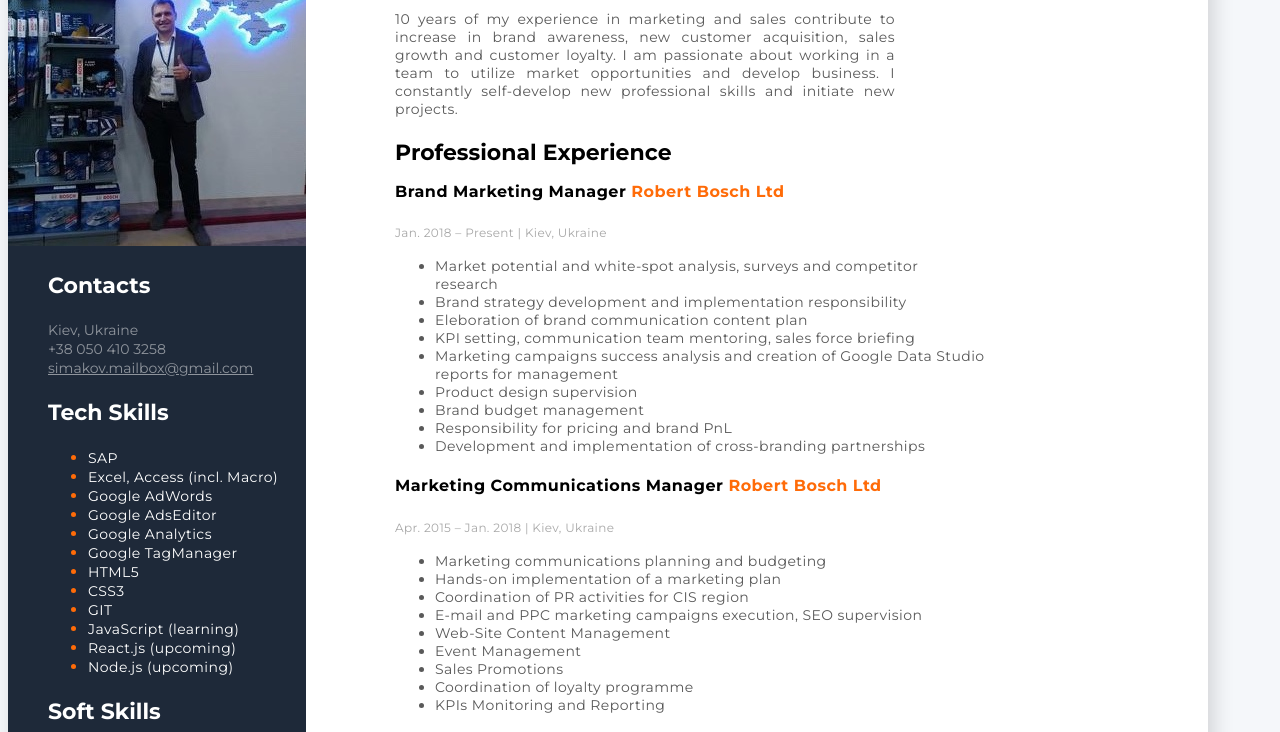
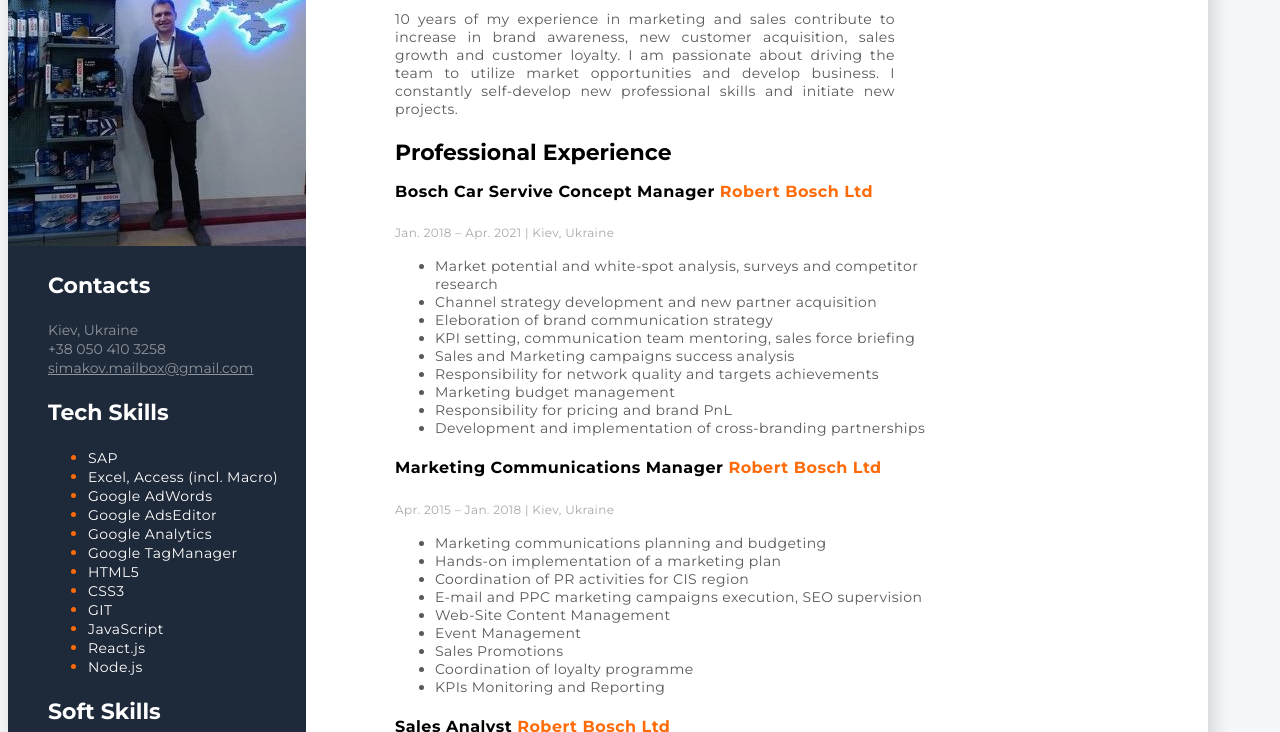
Before and after one commit to OleksandrSimakov/vscode-basics, a website: page index.html in a window 1280 px wide. Shown: the part 134-866 px from the top of the page. Drawn offline with Linux system fonts and the light colour scheme.

Commit message:
adds corrections

```diff
--- a/index.html
+++ b/index.html
@@ -16,17 +16,23 @@
       <!--sidebar container-->
       <div class="sidebar">
         <aside>
-          <img src="./img/IMG_7129.jpg" alt="my photo" width="298" height="332"/>
+          <img
+            src="./img/IMG_7129.jpg"
+            alt="my photo"
+            width="298"
+            height="332"
+          />
           <!--Contacts container-->
           <div>
             <h3 class="aside">Contacts</h3>
             <div>
               <p class="location">Kiev, Ukraine</p>
-              <a class="phone" href="tel:+380504103258"> +38 050 410 3258</a>
+              <a class="phone" href="tel:+380504103258">+38 050 410 3258</a>
             </div>
             <div>
-              <a class="e-mail" href="mailto:simakov.mailbox@gmail.com"
-                >simakov.mailbox@gmail.com<br>
+              <a class="e-mail" href="mailto:simakov.mailbox@gmail.com">
+                simakov.mailbox@gmail.com
+                <br />
               </a>
             </div>
           </div>
@@ -35,25 +41,37 @@
             <h3 class="aside">Tech Skills</h3>
             <ul>
               <li class="marker"><span class="skills">SAP</span></li>
-              <li class="marker"><span class="skills">Excel, Access (incl. Macro)</span></li>
+              <li class="marker">
+                <span class="skills">Excel, Access (incl. Macro)</span>
+              </li>
               <li class="marker"><span class="skills">Google AdWords</span></li>
-              <li class="marker"><span class="skills">Google AdsEditor</span></li>
-              <li class="marker"><span class="skills">Google Analytics</span></li>
-              <li class="marker"><span class="skills">Google TagManager</span></li>
+              <li class="marker">
+                <span class="skills">Google AdsEditor</span>
+              </li>
+              <li class="marker">
+                <span class="skills">Google Analytics</span>
+              </li>
+              <li class="marker">
+                <span class="skills">Google TagManager</span>
+              </li>
               <li class="marker"><span class="skills">HTML5</span></li>
               <li class="marker"><span class="skills">CSS3</span></li>
               <li class="marker"><span class="skills">GIT</span></li>
-              <li class="marker"><span class="skills">JavaScript (learning)</span></li>
-              <li class="marker"><span class="skills">React.js (upcoming)</span></li>
-              <li class="marker"><span class="skills">Node.js (upcoming)</span></li>
+              <li class="marker"><span class="skills">JavaScript</span></li>
+              <li class="marker"><span class="skills">React.js</span></li>
+              <li class="marker"><span class="skills">Node.js</span></li>
             </ul>
           </div>
           <!--Soft Skills container-->
           <div>
             <h3 class="aside">Soft Skills</h3>
             <ul>
-              <li class="marker"><span class="skills">Presentation Skills</span></li>
-              <li class="marker"><span class="skills">Design Thinking</span></li>
+              <li class="marker">
+                <span class="skills">Presentation Skills</span>
+              </li>
+              <li class="marker">
+                <span class="skills">Design Thinking</span>
+              </li>
               <li class="marker"><span class="skills">Scrum</span></li>
               <li class="marker"><span class="skills">Agile</span></li>
               <li class="marker"><span class="skills">GTD</span></li>
@@ -65,14 +83,14 @@
       <div class="about-me">
         <!--statement container-->
         <div>
-          <h2 class="position">Marketing Manager</h2>
+          <h2 class="position">Sales and Marketing Manager</h2>
           <h1 class="name">Oleksandr Simakov</h1>
           <p class="statement">
-            10 years of my experience in marketing and sales contribute to increase in brand
-            awareness, new customer acquisition, sales growth and customer
-            loyalty. I am passionate about working in a team to utilize market opportunities
-            and develop business. I constantly self-develop new professional skills and
-            initiate new projects.
+            10 years of my experience in marketing and sales contribute to
+            increase in brand awareness, new customer acquisition, sales growth
+            and customer loyalty. I am passionate about driving the team to
+            utilize market opportunities and develop business. I constantly
+            self-develop new professional skills and initiate new projects.
           </p>
         </div>
         <!--Professional Experience container-->
@@ -80,46 +98,94 @@
           <h3 class="h3-about-me">Professional Experience</h3>
           <!--Company 1-->
           <div>
-            <h4 class="position-company">Brand Marketing Manager <span class="yellow-company">Robert Bosch Ltd</span></h4>
-            <span class="date">Jan. 2018 – Present | Kiev, Ukraine</span>
+            <h4 class="position-company">
+              Bosch Car Servive Concept Manager
+              <span class="yellow-company">Robert Bosch Ltd</span>
+            </h4>
+            <span class="date">Jan. 2018 – Apr. 2021 | Kiev, Ukraine</span>
             <ul class="resp-list">
-              <li class="responsibilities">Market potential and white-spot analysis, surveys and competitor research</li>
-              <li class="responsibilities">Brand strategy development and implementation responsibility</li>
-              <li class="responsibilities">Eleboration of brand communication content plan</li>
-              <li class="responsibilities">KPI setting, communication team mentoring, sales force briefing</li>
-              <li class="responsibilities">Marketing campaigns success analysis and creation of Google Data Studio reports for management</li>
-              <li class="responsibilities">Product design supervision</li>
-              <li class="responsibilities">Brand budget management</li>
-              <li class="responsibilities">Responsibility for pricing and brand PnL</li>
-              <li class="responsibilities">Development and implementation of cross-branding partnerships</li>
+              <li class="responsibilities">
+                Market potential and white-spot analysis, surveys and competitor
+                research
+              </li>
+              <li class="responsibilities">
+                Channel strategy development and new partner acquisition
+              </li>
+              <li class="responsibilities">
+                Eleboration of brand communication strategy
+              </li>
+              <li class="responsibilities">
+                KPI setting, communication team mentoring, sales force briefing
+              </li>
+              <li class="responsibilities">
+                Sales and Marketing campaigns success analysis
+              </li>
+              <li class="responsibilities">
+                Responsibility for network quality and targets achievements
+              </li>
+              <li class="responsibilities">Marketing budget management</li>
+              <li class="responsibilities">
+                Responsibility for pricing and brand PnL
+              </li>
+              <li class="responsibilities">
+                Development and implementation of cross-branding partnerships
+              </li>
             </ul>
           </div>
           <!--Company 2-->
           <div>
-            <h4 class="position-company">Marketing Communications Manager <span class="yellow-company">Robert Bosch Ltd</span></h4>
+            <h4 class="position-company">
+              Marketing Communications Manager
+              <span class="yellow-company">Robert Bosch Ltd</span>
+            </h4>
             <span class="date">Apr. 2015 – Jan. 2018 | Kiev, Ukraine</span>
             <ul class="resp-list">
-              <li class="responsibilities">Marketing communications planning and budgeting</li>
-              <li class="responsibilities">Hands-on implementation of a marketing plan</li>
-              <li class="responsibilities">Coordination of PR activities for CIS region</li>
-              <li class="responsibilities">E-mail and PPC marketing campaigns execution, SEO supervision</li>
+              <li class="responsibilities">
+                Marketing communications planning and budgeting
+              </li>
+              <li class="responsibilities">
+                Hands-on implementation of a marketing plan
+              </li>
+              <li class="responsibilities">
+                Coordination of PR activities for CIS region
+              </li>
+              <li class="responsibilities">
+                E-mail and PPC marketing campaigns execution, SEO supervision
+              </li>
               <li class="responsibilities">Web-Site Content Management</li>
               <li class="responsibilities">Event Management</li>
               <li class="responsibilities">Sales Promotions</li>
-              <li class="responsibilities">Coordination of loyalty programme</li>
+              <li class="responsibilities">
+                Coordination of loyalty programme
+              </li>
               <li class="responsibilities">KPIs Monitoring and Reporting</li>
             </ul>
           </div>
           <!--Company 3-->
           <div>
-            <h4 class="position-company">Sales Analyst <span class="yellow-company">Robert Bosch Ltd</span></h4>
+            <h4 class="position-company">
+              Sales Analyst
+              <span class="yellow-company">Robert Bosch Ltd</span>
+            </h4>
             <span class="date">Jan. 2011 – Apr. 2015 | Kiev, Ukraine</span>
             <ul class="resp-list">
-              <li class="responsibilities">Sales and Stock Planning for all product groups</li>
-              <li class="responsibilities">Responsibility for stock levels, goods availability, CSL, backorder and total coverage time</li>
-              <li class="responsibilities">Tracking, reporting and improving of KPIs</li>
-              <li class="responsibilities">Project Manager for SAP implementation for all business processes in the company</li>
-              <li class="responsibilities">CRM Maintenance, User Administration</li>
+              <li class="responsibilities">
+                Sales and Stock Planning for all product groups
+              </li>
+              <li class="responsibilities">
+                Responsibility for stock levels, goods availability, CSL,
+                backorder and total coverage time
+              </li>
+              <li class="responsibilities">
+                Tracking, reporting and improving of KPIs
+              </li>
+              <li class="responsibilities">
+                Project Manager for SAP implementation for all business
+                processes in the company
+              </li>
+              <li class="responsibilities">
+                CRM Maintenance, User Administration
+              </li>
             </ul>
           </div>
         </div>
@@ -129,7 +195,9 @@
           <!--University-->
           <div>
             <p>
-              <span class="yellow-company"><b>University of Applied Sciences IMC Fachhochschule Krems</b></span>
+              <span class="yellow-company">
+                <b>University of Applied Sciences IMC Fachhochschule Krems</b>
+              </span>
             </p>
             <p class="education">Master of Arts in Business</p>
             <span class="date">2009-2011 | Krems, Austria</span>
```
Lines whose indentation alone changed are shown as unchanged.
